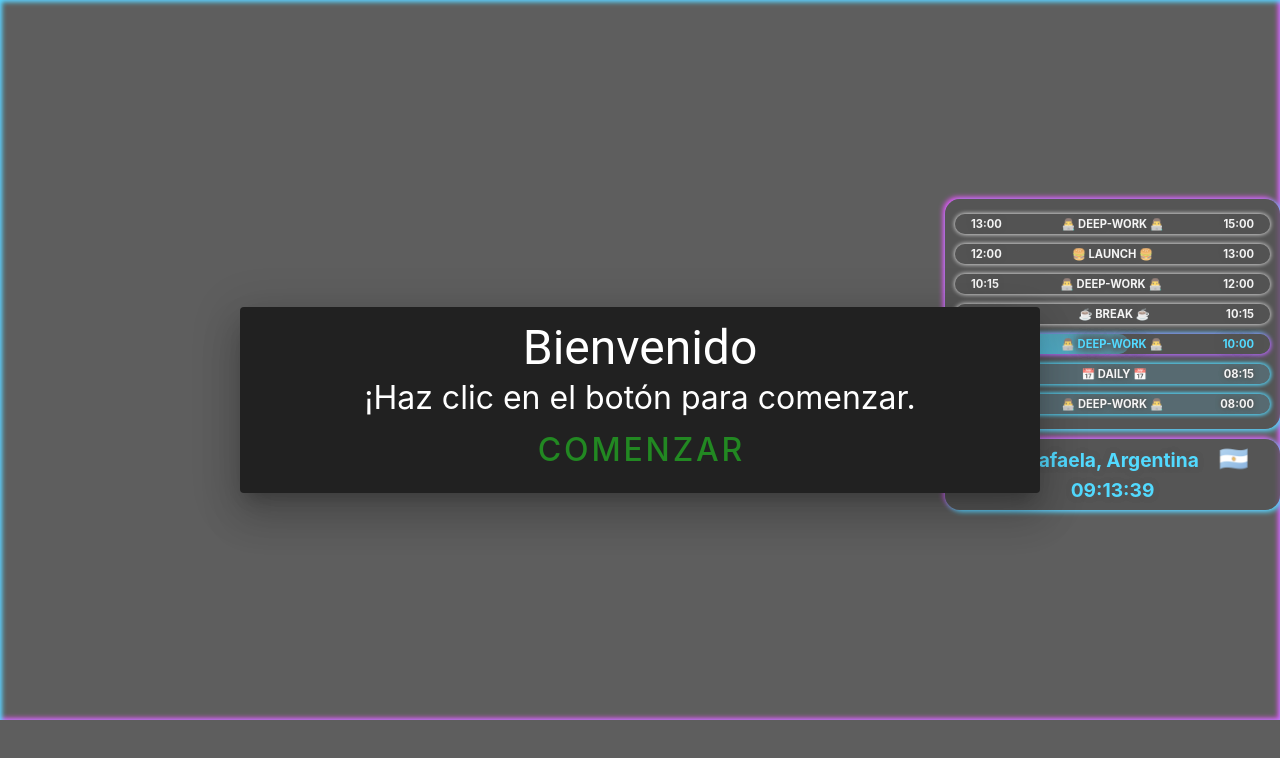
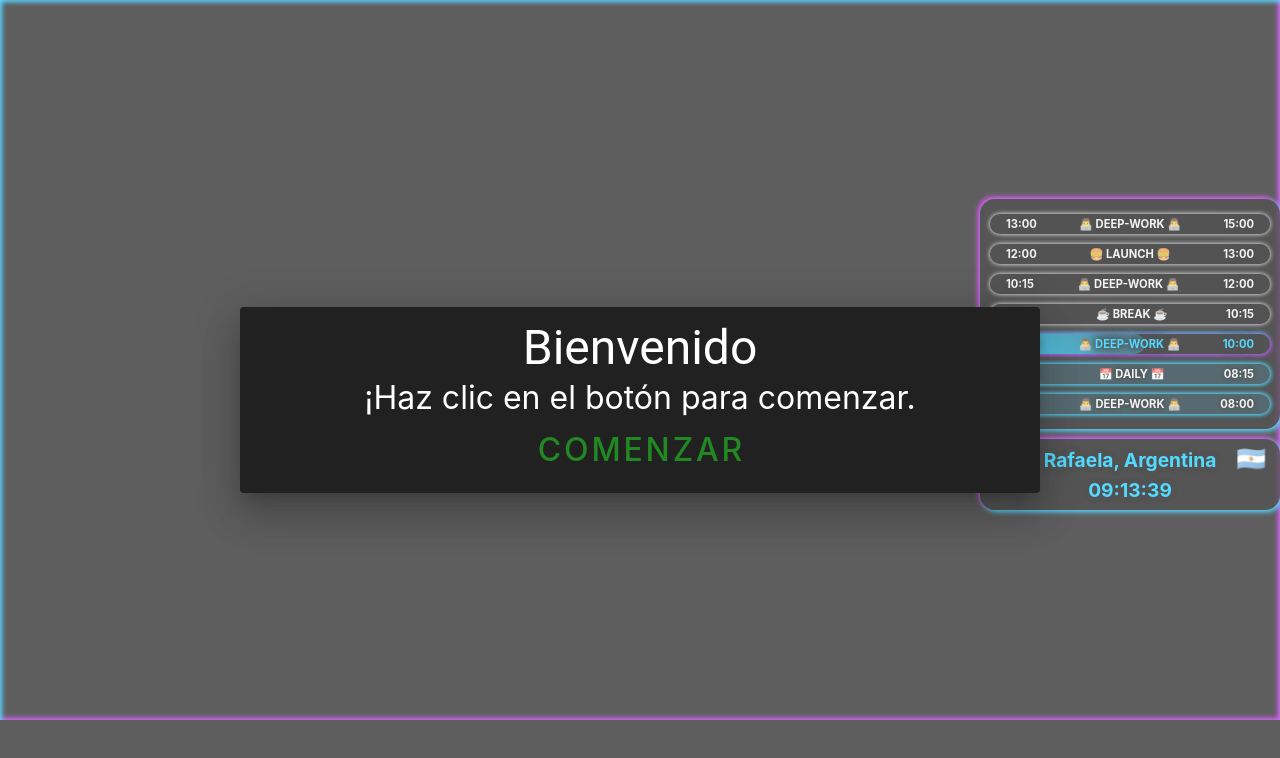
Before and after one commit to LucasJappert/twitch-extensions, a Vue app: page / in a window 1280 px wide. Shown: the top 758 px of the page. Built offline with nearby package versions, Linux system fonts and the light colour scheme.

Commit message:
minor fix

```diff
--- a/src/views/twitch/MyStreamInfo.vue
+++ b/src/views/twitch/MyStreamInfo.vue
@@ -72,7 +72,7 @@ $neon-glow: 0 0 5px #000000;
     position: absolute;
     bottom: 200px;
     right: 0;
-    width: 335px;
+    width: 300px;
     // height: ;
 }
 .confetti-container {
```
